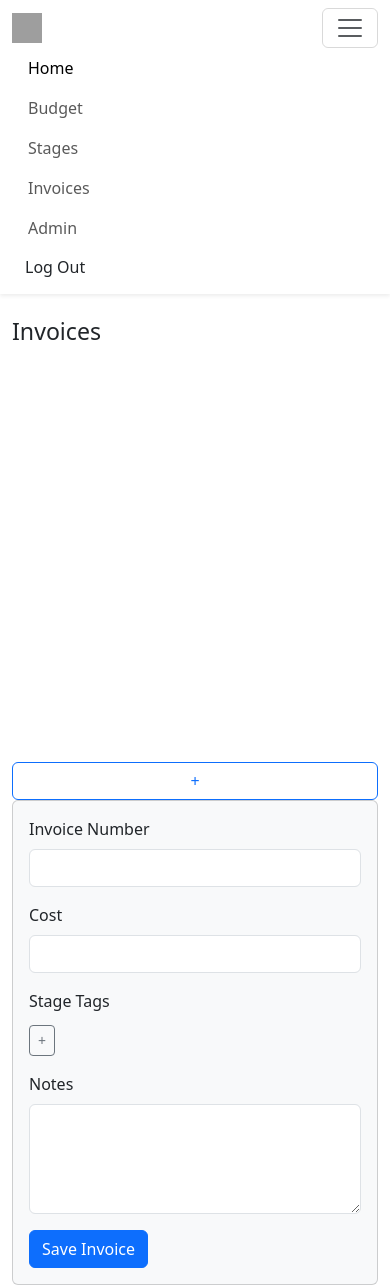
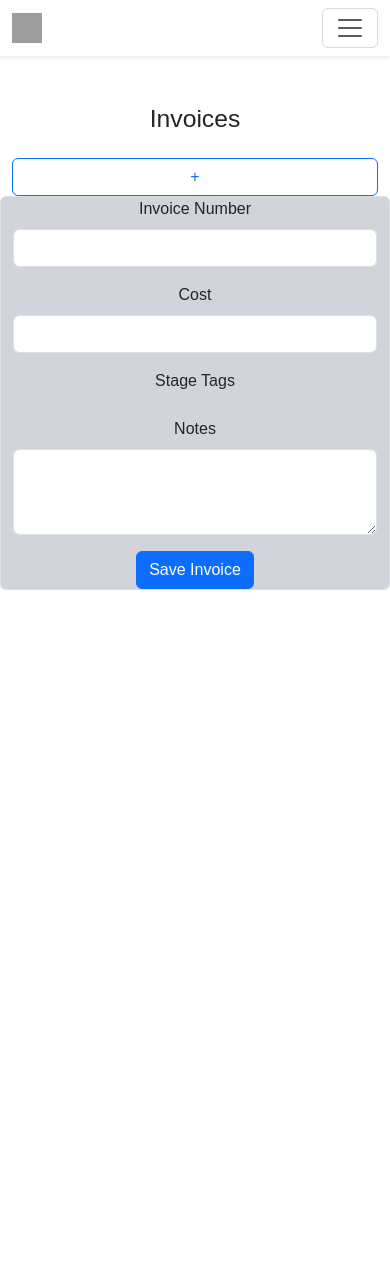
Before and after one commit to isaacjacques/COP4813-Semester-Project, a PHP site: template views/invoices.php in a window 390 px wide, after a click that opens the changed part. After the commit the page ends 590 px from the top, so only its background shows below. Run offline with PHP 8.4, Linux system fonts and the light colour scheme; the template is opened without the code that fills it, so the values that code supplies are empty; grey boxes are pictures that could not be loaded.

Commit message:
replace placeholder data with db calls for invoices. add color column to stages table

```diff
--- a/sql/DDL_Script.sql
+++ b/sql/DDL_Script.sql
@@ -30,6 +30,7 @@ CREATE TABLE stages (
     name VARCHAR(50) NOT NULL,
     deadline DATE NOT NULL,
     budget DECIMAL(10,2) NOT NULL,
+    color CHAR(7),
     FOREIGN KEY (project_id) REFERENCES projects(project_id)
         ON DELETE CASCADE
 );
--- a/src/Controllers/InvoiceController.php
+++ b/src/Controllers/InvoiceController.php
@@ -1,52 +1,29 @@
 <?php
 namespace Src\Controllers;
+use Src\Config\Database;
+use PDO;
 
 class InvoiceController
 {
+    public function getAllInvoices()
+    {
+        $db = new Database();
+        $conn = $db->connect();
+
+        $stmt = $conn->prepare("
+            SELECT i.invoice_id, i.amount, i.description, i.date_issued,
+                s.name AS stage_name
+            FROM invoices i
+            JOIN stages s ON i.stage_id = s.stage_id
+            ORDER BY i.date_issued DESC
+        ");
+        $stmt->execute();
+
+        return $stmt->fetchAll(PDO::FETCH_ASSOC);
+    }
+
     public function index()
     {
-        $stages = [
-            ['name' => 'Requirement Gathering', 'color' => '#A7F3D0'],
-            ['name' => 'Project Proposal',     'color' => '#5EEAD4'],
-            ['name' => 'Design',               'color' => '#BFDBFE'],
-            ['name' => 'Development',          'color' => '#E9D5FF'],
-            ['name' => 'Integration Testing',  'color' => '#FECACA'],
-            ['name' => 'Client Handoff',       'color' => '#DDD6FE'],
-        ];
-
-        $invoices = [
-            [
-                'number' => '20250612-001',
-                'cost'   => 10000,
-                'tags'   => ['Development'],
-                'notes'  => 'Fault tolerant Servers and Network Switches for Server Room A'
-            ],
-            [
-                'number' => '20250701-003',
-                'cost'   => 7500,
-                'tags'   => ['Design', 'Integration Testing'],
-                'notes'  => 'API integration and UI mockup updates'
-            ],
-            [
-                'number' => '20250715-001',
-                'cost'   => 5000,
-                'tags'   => ['Requirement Gathering'],
-                'notes'  => 'Initial requirements workshop and documentation'
-            ],
-            [
-                'number' => '20250715-002',
-                'cost'   => 8500,
-                'tags'   => ['Project Proposal'],
-                'notes'  => 'Proposal creation and presentation to client'
-            ],
-            [
-                'number' => '20250910-001',
-                'cost'   => 12000,
-                'tags'   => ['Development', 'Client Handoff'],
-                'notes'  => 'Final delivery and handoff materials'
-            ],
-        ];
-
         include __DIR__ . '/../../views/invoices.php';
     }
 }
--- a/src/config/Database.php
+++ b/src/config/Database.php
@@ -3,6 +3,7 @@ namespace Src\Config;
 
 use PDO;
 use PDOException;
+use Dotenv\Dotenv;
 
 class Database {
     private $host;
@@ -12,6 +13,11 @@ class Database {
     private $conn;
 
     public function __construct() {
+        if (!isset($_ENV['DB_HOST'])) {
+            $dotenv = Dotenv::createImmutable(__DIR__ . '/../../');
+            $dotenv->load();
+        }
+
         $this->host = $_ENV['DB_HOST'];
         $this->dbname = $_ENV['DB_NAME'];
         $this->username = $_ENV['DB_USER'];
--- a/views/invoices.php
+++ b/views/invoices.php
@@ -1,123 +1,100 @@
 <?php
+require_once __DIR__ . '/../vendor/autoload.php';
+require_once __DIR__ . '/../src/Controllers/InvoiceController.php';
+
+use Src\Controllers\InvoiceController;
+
+$controller = new InvoiceController();
+$invoices = $controller->getAllInvoices();
+$firstInvoice = $invoices[0] ?? null;
 ?>
+
 <!DOCTYPE html>
 <html lang="en">
 <head>
     <meta charset="UTF-8">
-  <meta name="viewport" content="width=device-width, initial-scale=1">
     <title>Invoices</title>
-  <!-- Bootstrap CSS -->
-  <link href="https://cdn.jsdelivr.net/npm/bootstrap@5.3.2/dist/css/bootstrap.min.css" rel="stylesheet">
+    <link href="https://cdn.jsdelivr.net/npm/bootstrap@5.3.0/dist/css/bootstrap.min.css" rel="stylesheet">
+    <link rel="stylesheet" href="/assets/css/style.css">
 </head>
 <body>
 <?php include 'navbar.php'; ?>
-
-  <div class="container mt-4">
-    <h3>Invoices</h3>
+<div class="container mt-5">
+    <h2>Invoices</h2>
     <div class="row">
         <!-- Invoice List -->
         <div class="col-md-4">
-        <div id="invoiceList" class="list-group" style="height:400px; overflow-y:auto;">
-          <?php foreach($invoices as $idx => $inv): ?>
-            <a href="#" class="list-group-item list-group-item-action <?= $idx===0 ? 'active' : '' ?>" data-index="<?= $idx ?>">
-              <?= htmlspecialchars($inv['number']) ?>
-            </a>
+            <ul class="list-group" id="invoiceList">
+                <?php foreach ($invoices as $index => $inv): ?>
+                    <li class="list-group-item invoice-item <?= $index === 0 ? 'active' : '' ?>"
+                        data-id="<?= htmlspecialchars($inv['invoice_id']) ?>"
+                        data-amount="<?= htmlspecialchars($inv['amount']) ?>"
+                        data-notes="<?= htmlspecialchars($inv['description']) ?>"
+                        data-stage="<?= htmlspecialchars($inv['stage_name']) ?>">
+                        <?= htmlspecialchars($inv['invoice_id']) ?>
+                    </li>
                 <?php endforeach; ?>
-        </div>
-        <button id="addInvoiceBtn" class="btn btn-outline-primary w-100 mt-2">+</button>
+            </ul>
+            <button class="btn btn-outline-primary mt-3 w-100">+</button>
         </div>
 
-      <!-- Invoice Detail Form -->
-      <div class="col-md-8">
-        <div class="card p-3 bg-light">
-          <form id="invoiceForm">
+        <!-- Invoice Form -->
+        <div class="col-md-8 rounded border" style="background-color: var(--color-secondary);">
+            <form method="post" action="">
                 <div class="mb-3">
-              <label class="form-label">Invoice Number</label>
-              <input type="text" name="number" class="form-control" value="<?= htmlspecialchars($invoices[0]['number']) ?>">
+                    <label for="invoice_number" class="form-label">Invoice Number</label>
+                    <input type="text" class="form-control" id="invoice_number" name="invoice_number"
+                           value="<?= $firstInvoice['invoice_id'] ?? '' ?>">
                 </div>
+
                 <div class="mb-3">
-              <label class="form-label">Cost</label>
-              <input type="number" name="cost" class="form-control" value="<?= htmlspecialchars($invoices[0]['cost']) ?>">
+                    <label for="amount" class="form-label">Cost</label>
+                    <input type="number" class="form-control" id="amount" name="amount"
+                           value="<?= $firstInvoice['amount'] ?? '' ?>">
                 </div>
+
                 <div class="mb-3">
                     <label class="form-label">Stage Tags</label>
-              <div id="tagContainer">
-                <?php foreach($invoices[0]['tags'] as $tag): ?>
-                  <span class="badge bg-secondary me-1"><?= htmlspecialchars($tag) ?></span>
-                <?php endforeach; ?>
+                    <div id="stageTags">
+                        <?php if (!empty($firstInvoice['stage_name'])): ?>
+                            <span class="badge bg-secondary me-2"><?= htmlspecialchars($firstInvoice['stage_name']) ?></span>
+                        <?php endif; ?>
                     </div>
-              <select id="stageSelect" class="form-select mt-1" style="display:none;">
-                <?php foreach($stages as $st): ?>
-                  <option value="<?= htmlspecialchars($st['name']) ?>"><?= htmlspecialchars($st['name']) ?></option>
-                <?php endforeach; ?>
-              </select>
-              <button type="button" id="addTagBtn" class="btn btn-outline-secondary btn-sm mt-1">+</button>
                 </div>
+
                 <div class="mb-3">
-              <label class="form-label">Notes</label>
-              <textarea name="notes" class="form-control" rows="4"><?= htmlspecialchars($invoices[0]['notes']) ?></textarea>
+                    <label for="notes" class="form-label">Notes</label>
+                    <textarea class="form-control" id="notes" name="notes" rows="3"><?= $firstInvoice['description'] ?? '' ?></textarea>
                 </div>
+
                 <button type="submit" class="btn btn-primary">Save Invoice</button>
             </form>
         </div>
     </div>
 </div>
-  </div>
+<script>
+  document.querySelectorAll('.invoice-item').forEach(item => {
+      item.addEventListener('click', () => {
+          const id = item.dataset.id;
+          const amount = item.dataset.amount;
+          const notes = item.dataset.notes;
+          const stage = item.dataset.stage;
 
-  <!-- Bootstrap JS Bundle -->
-  <script src="https://cdn.jsdelivr.net/npm/bootstrap@5.3.2/dist/js/bootstrap.bundle.min.js"></script>
+          document.getElementById('invoice_number').value = id;
+          document.getElementById('amount').value = amount;
+          document.getElementById('notes').value = notes;
 
-  <script>
-    // Bring PHP arrays into JS
-    const invoices = <?= json_encode($invoices) ?>;
-    const stages   = <?= json_encode(array_column($stages,'name')) ?>;
-
-    document.addEventListener('DOMContentLoaded', () => {
-      const list        = document.getElementById('invoiceList');
-      const form        = document.getElementById('invoiceForm');
-      const numInput    = form.elements['number'];
-      const costInput   = form.elements['cost'];
-      const notesInput  = form.elements['notes'];
-      const tagContainer= document.getElementById('tagContainer');
-      const stageSelect = document.getElementById('stageSelect');
-
-      function loadInvoice(idx) {
-        const inv = invoices[idx];
-        numInput.value   = inv.number;
-        costInput.value  = inv.cost;
-        notesInput.value = inv.notes;
-        tagContainer.innerHTML = '';
-        inv.tags.forEach(tag => {
-          const span = document.createElement('span');
-          span.className = 'badge bg-secondary me-1';
-          span.textContent = tag;
-          tagContainer.appendChild(span);
-        });
+          const stageContainer = document.getElementById('stageTags');
+          stageContainer.innerHTML = '';
+          if (stage) {
+              const tag = document.createElement('span');
+              tag.className = 'badge bg-secondary me-2';
+              tag.textContent = stage;
+              stageContainer.appendChild(tag);
           }
 
-      loadInvoice(0);
-
-      // Switch selection
-      list.addEventListener('click', e => {
-        e.preventDefault();
-        if (!e.target.matches('.list-group-item')) return;
-        list.querySelectorAll('.list-group-item').forEach(i => i.classList.remove('active'));
-        e.target.classList.add('active');
-        loadInvoice(e.target.dataset.index);
-      });
-
-      // Add new tag
-      document.getElementById('addTagBtn').addEventListener('click', () => {
-        stageSelect.style.display = 'block';
-        stageSelect.focus();
-      });
-      stageSelect.addEventListener('change', () => {
-        const tag = stageSelect.value;
-        const span = document.createElement('span');
-        span.className = 'badge bg-secondary me-1';
-        span.textContent = tag;
-        tagContainer.appendChild(span);
-        stageSelect.style.display = 'none';
+          document.querySelectorAll('.invoice-item').forEach(el => el.classList.remove('active'));
+          item.classList.add('active');
       });
   });
 </script>
```
Also changed, not shown: public/test-db.php (added, +14 -0 lines), sql/DML_Script.sql (+12 -12 lines). Lines whose indentation alone changed are shown as unchanged.
